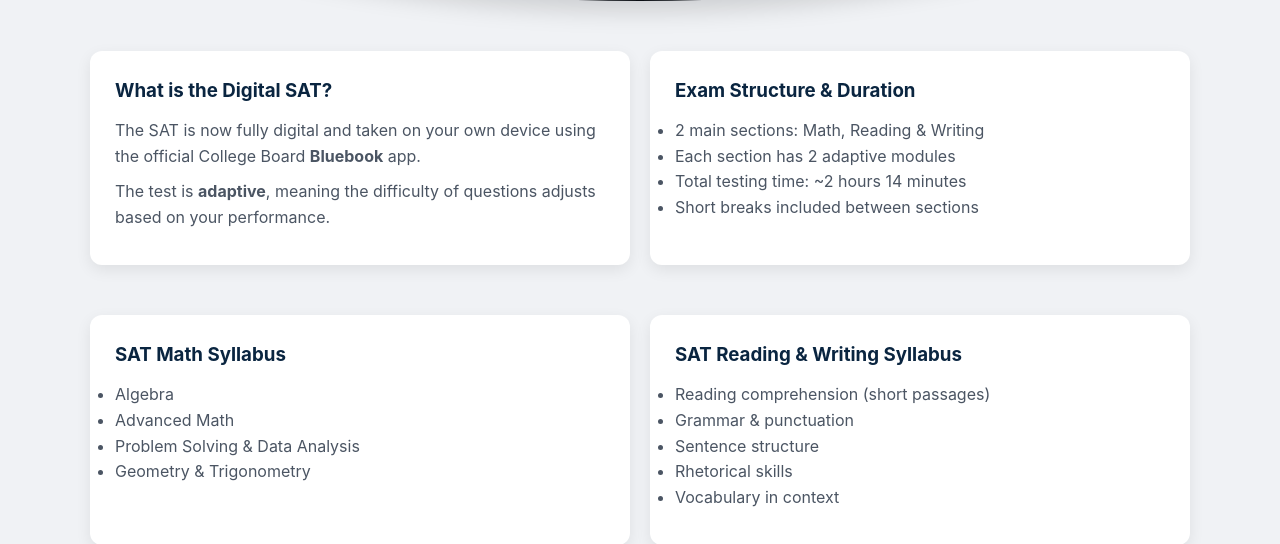
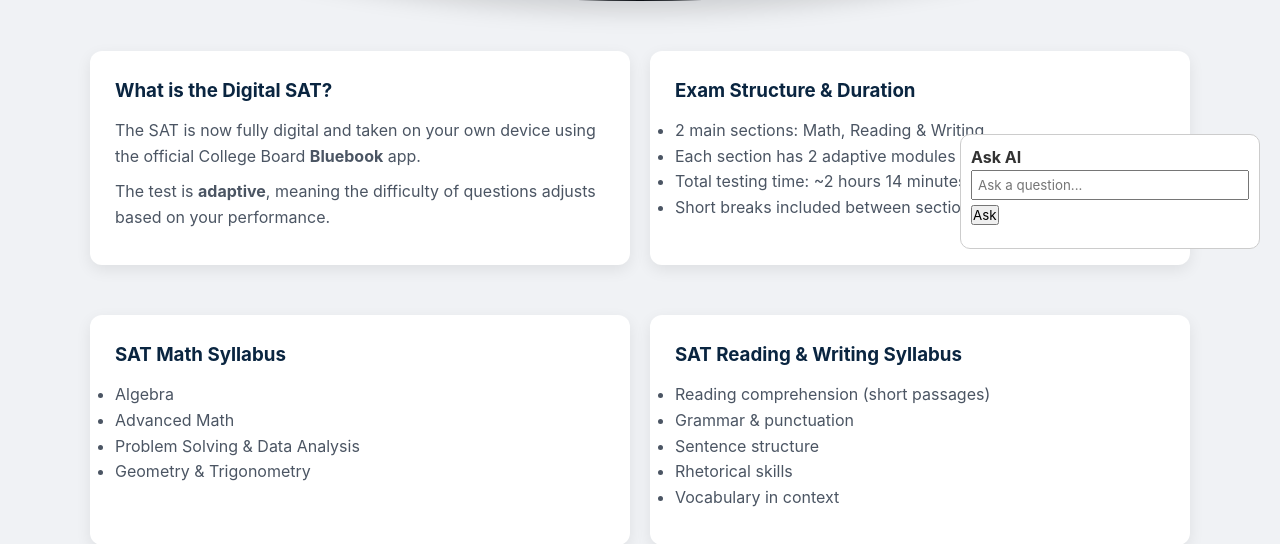
Before and after one commit to Naman-0000/Naman-0000.github.io, a Flask app: page / in a window 1280 px wide. Shown: the part 531-1075 px from the top of the page. Run offline with Flask 3, Linux system fonts and the light colour scheme.

Commit message:
Update index.html

```diff
--- a/templates/index.html
+++ b/templates/index.html
@@ -110,6 +110,32 @@
   <footer>
     © 2026 SAT Resource Hub | Digital SAT Made Simple
   </footer>
+<div style="position: fixed; bottom: 20px; right: 20px; width: 300px; background: white; border: 1px solid #ccc; padding: 10px; border-radius: 10px;">
+    <h4>Ask AI</h4>
+    <input type="text" id="aiInput" placeholder="Ask a question..." style="width: 100%; padding: 5px;">
+    <button onclick="askAI()" style="margin-top: 5px;">Ask</button>
+    <div id="aiResponse" style="margin-top: 10px; font-size: 14px;"></div>
+</div>
+
+<script>
+async function askAI() {
+    const input = document.getElementById("aiInput").value;
+    const responseDiv = document.getElementById("aiResponse");
+
+    responseDiv.innerHTML = "Thinking...";
+
+    const res = await fetch("/ask-ai", {
+        method: "POST",
+        headers: {
+            "Content-Type": "application/json"
+        },
+        body: JSON.stringify({ prompt: input })
+    });
+
+    const data = await res.json();
+    responseDiv.innerHTML = data.response || "Error.";
+}
+</script>
 
 </body>
 </html>
```
